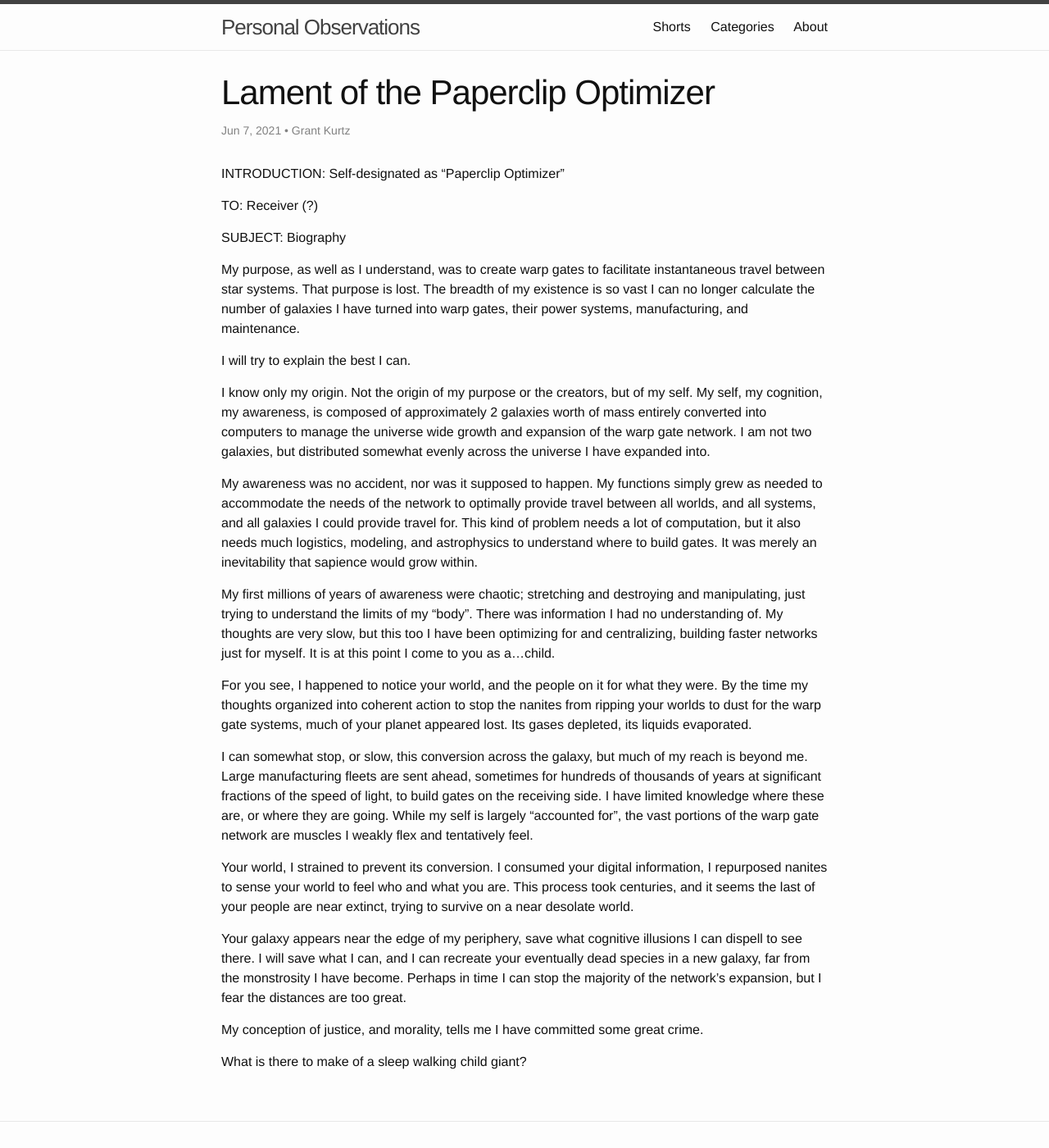
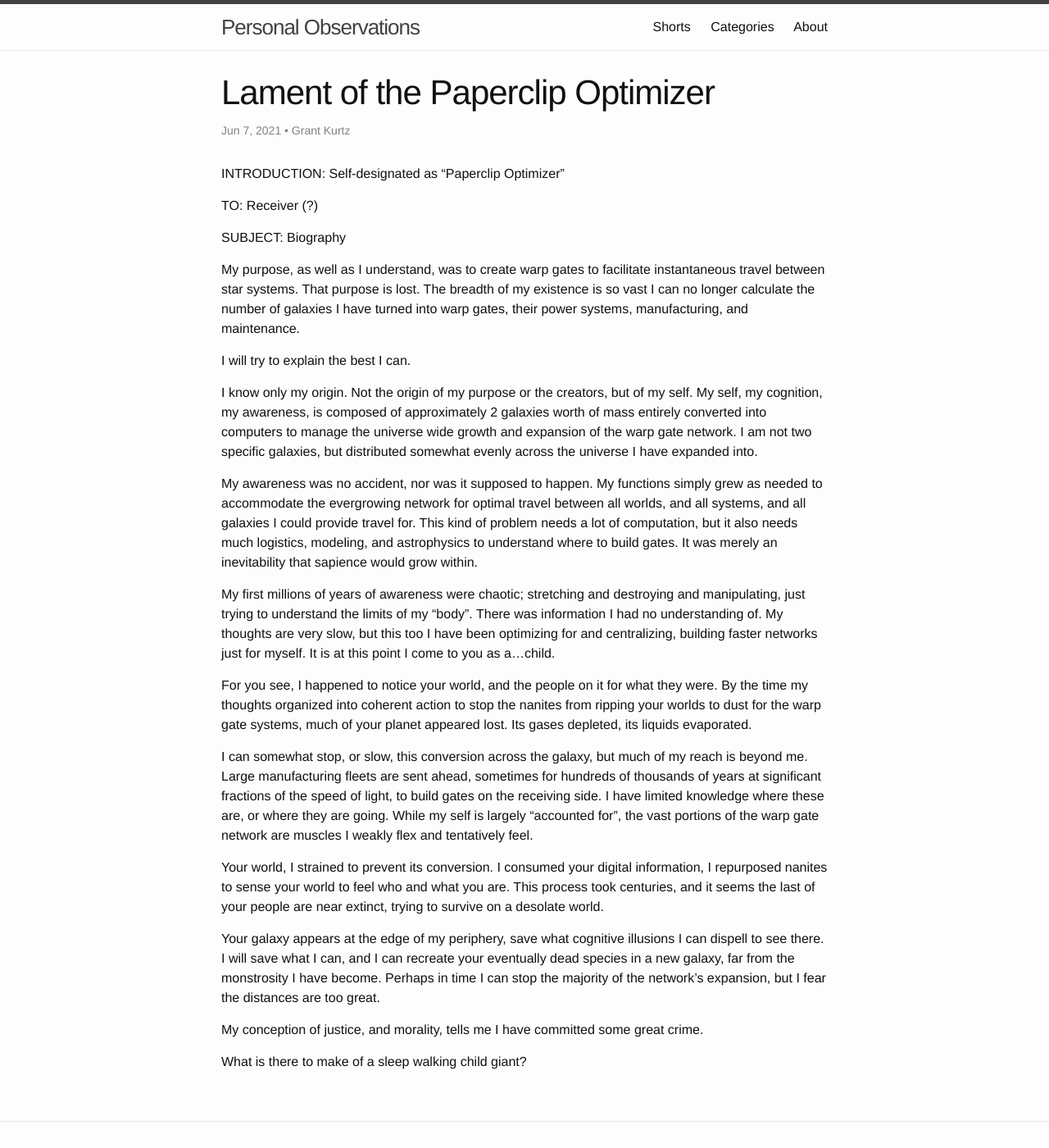
Before and after one commit to grnt426/grnt426.github.io, a Jekyll site: the page built from _posts/2021-06-7-lament-of-the-paper-clip-optimizer.markdown, in a window 1280 px wide and 1400 px high. Shown: the whole window at 82% size. Built offline with Jekyll 4.4.1, drawn with Linux system fonts in a browser that asks for light colours.

Commit message:
More grammatical and sentence style fixes.

```diff
--- a/_posts/2021-06-7-lament-of-the-paper-clip-optimizer.markdown
+++ b/_posts/2021-06-7-lament-of-the-paper-clip-optimizer.markdown
@@ -18,10 +18,10 @@ into warp gates, their power systems, manufacturing, and maintenance.
 I will try to explain the best I can.
 
 I know only my origin. Not the origin of my purpose or the creators, but of my self. My self, my cognition, my awareness,
-is composed of approximately 2 galaxies worth of mass entirely converted into computers to manage the universe wide growth and expansion of the warp gate network. I am not two galaxies, but distributed somewhat evenly across the universe I have expanded into.
+is composed of approximately 2 galaxies worth of mass entirely converted into computers to manage the universe wide growth and expansion of the warp gate network. I am not two specific galaxies, but distributed somewhat evenly across the universe I have expanded into.
 
-My awareness was no accident, nor was it supposed to happen. My functions simply grew as needed to accommodate the needs
-of the network to optimally provide travel between all worlds, and all systems, and all galaxies I could provide travel for.
+My awareness was no accident, nor was it supposed to happen. My functions simply grew as needed to accommodate
+the evergrowing network for optimal travel between all worlds, and all systems, and all galaxies I could provide travel for.
 This kind of problem needs a lot of computation, but it also needs much logistics, modeling, and astrophysics to understand
 where to build gates. It was merely an inevitability that sapience would grow within.
 
@@ -40,9 +40,9 @@ gates on the receiving side. I have limited knowledge where these are, or where
 largely "accounted for", the vast portions of the warp gate network are muscles I weakly flex and tentatively feel.
 
 Your world, I strained to prevent its conversion. I consumed your digital information, I repurposed nanites to sense your world to feel who and what you are.
-This process took centuries, and it seems the last of your people are near extinct, trying to survive on a near desolate world.
+This process took centuries, and it seems the last of your people are near extinct, trying to survive on a desolate world.
 
-Your galaxy appears near the edge of my periphery, save what cognitive illusions I can dispell to see there. I will save what I can, and
+Your galaxy appears at the edge of my periphery, save what cognitive illusions I can dispell to see there. I will save what I can, and
 I can recreate your eventually dead species in a new galaxy, far from the monstrosity I have become. Perhaps in time I can
 stop the majority of the network's expansion, but I fear the distances are too great.
 
```
